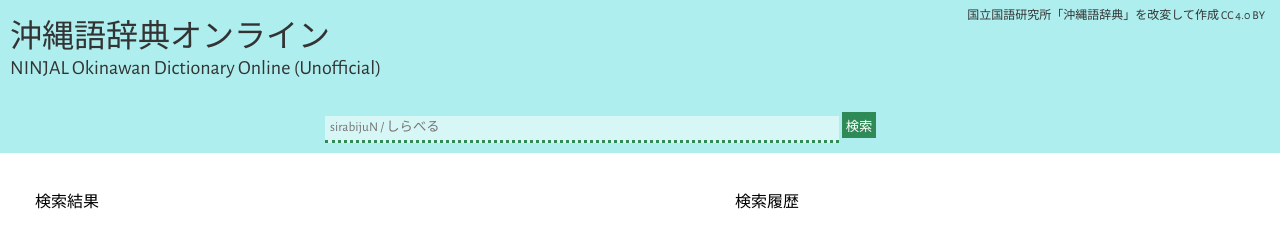
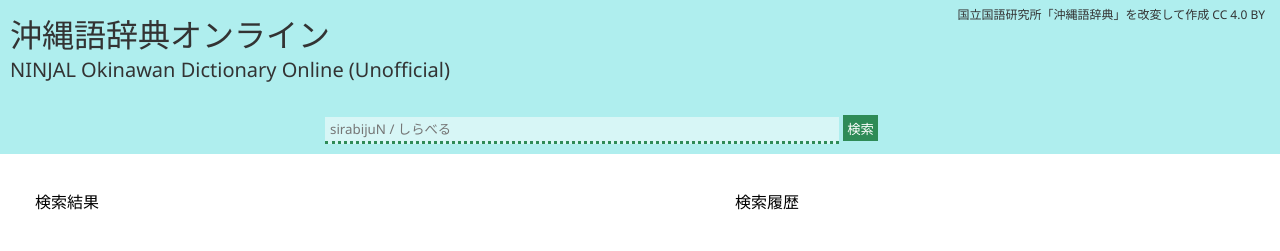
Before and after one commit to notolyte/okinawago_dic, a plain HTML site: page index.htm in a window 1280 px wide. Drawn offline with nearby package versions, Linux system fonts and the light colour scheme; no server answers.

Commit message:
フォント変更

```diff
--- a/index.htm
+++ b/index.htm
@@ -4,7 +4,7 @@
 <head>
     <title>沖縄語辞典オンライン</title>
     <link href="style.css" rel="stylesheet">
-    <link href="https://fonts.googleapis.com/css2?family=Alegreya+Sans&display=swap" rel="stylesheet">
+    <link href="https://fonts.googleapis.com/css2?family=Noto+Sans&display=swap" rel="stylesheet">
     <meta name="viewport" content="width=device-width,initial-scale=1">
 </head>
 
--- a/style.css
+++ b/style.css
@@ -1,5 +1,5 @@
 * {
-    font-family: 'Alegreya Sans', serif;
+    font-family: 'Noto Sans', serif;
     margin: 0;
     padding: 0;
 }
```
